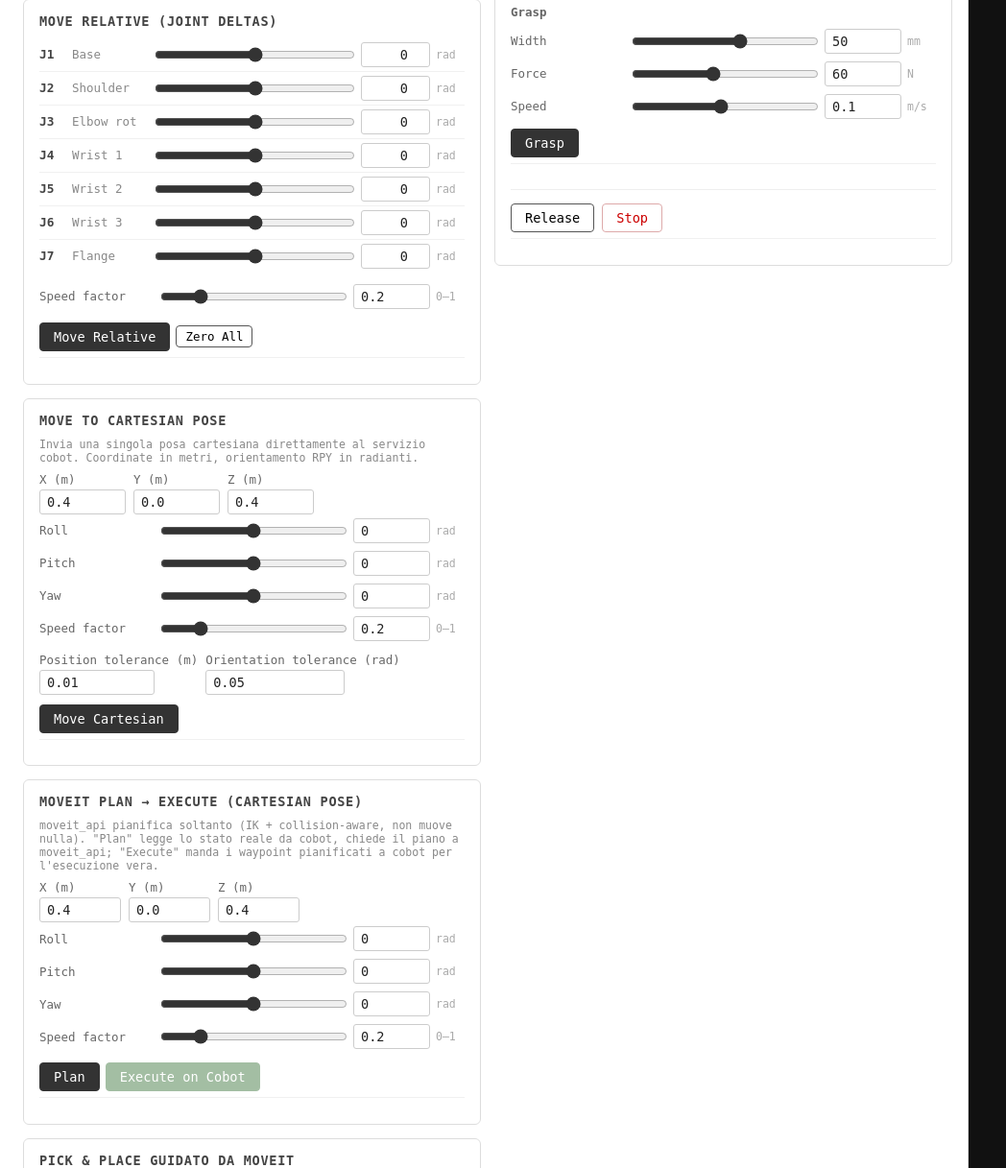
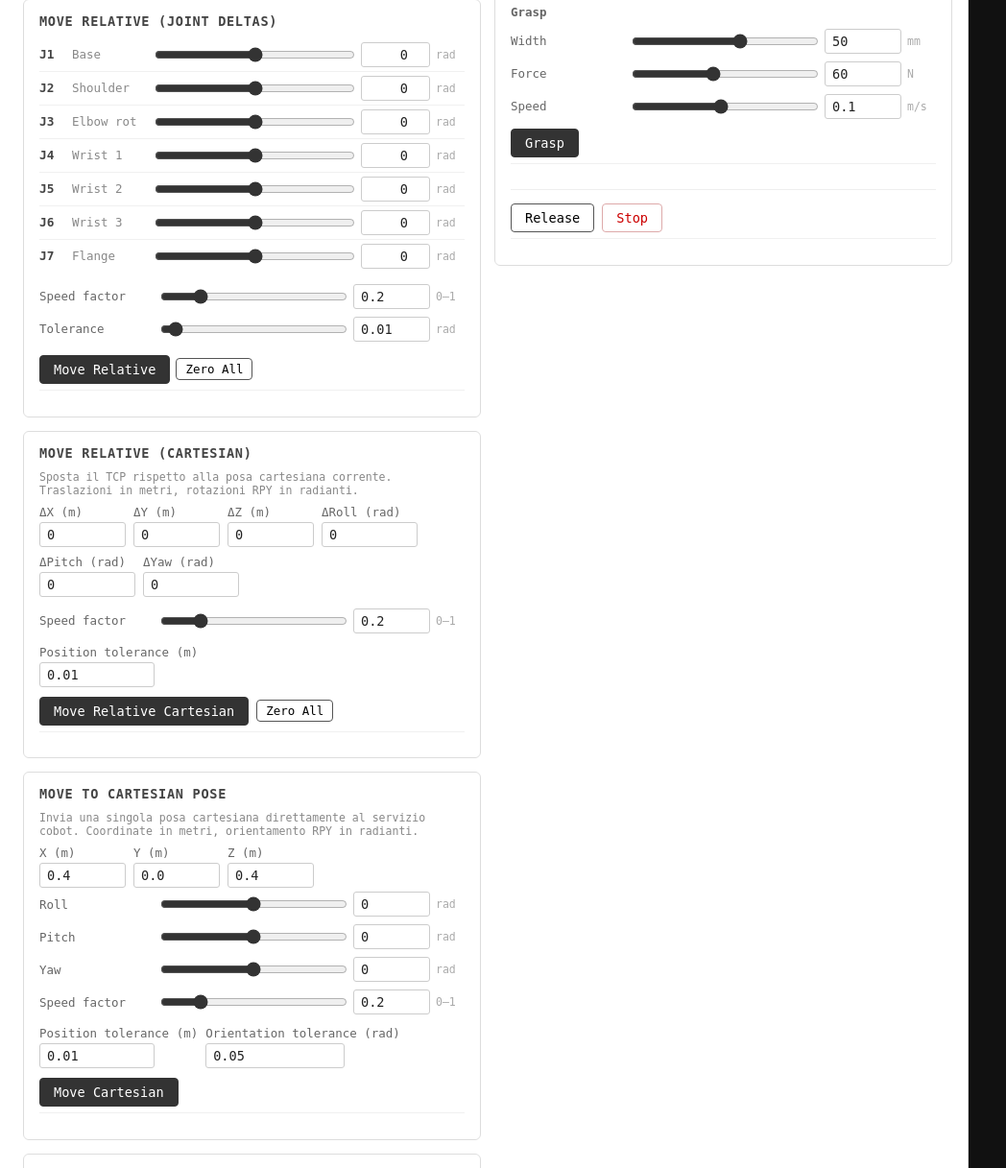
Before and after one commit to MizuNoMashu/Procedure_DSL, a Flask app: page /cobot in a window 1280 px wide. Shown: the part 1383-2600 px from the top of the page at 96% size, without its empty margins (0-1048 px from the left). Run offline with Flask 3, Linux system fonts and the light colour scheme; data that the repository does not hold is empty.

Commit message:
Add relative Cartesian motion controls and tolerance settings to Cobot UI

```diff
--- a/ui_dsl/src/templates/cobot.html
+++ b/ui_dsl/src/templates/cobot.html
@@ -343,11 +343,69 @@
             <input type="number" class="param-num" id="rel-speed-n" min="0.01" max="1" step="0.01" value="0.2" oninput="sync('rel-speed-n','rel-speed-s')">
             <span class="param-unit">0–1</span>
           </div>
+          <div class="param-row">
+            <label>Tolerance</label>
+            <input type="range" id="rel-tol-s" min="0.001" max="0.2" step="0.001" value="0.01" oninput="sync('rel-tol-s','rel-tol-n')">
+            <input type="number" class="param-num" id="rel-tol-n" min="0.001" max="0.2" step="0.001" value="0.01" oninput="sync('rel-tol-n','rel-tol-s')">
+            <span class="param-unit">rad</span>
+          </div>
           <div class="row" style="margin-top:10px;gap:6px">
             <button class="primary" onclick="moveRelative()">Move Relative</button>
             <button class="sm" onclick="zeroDeltas()">Zero All</button>
           </div>
           <div class="result-line" id="rel-result"></div>
+        </div>
+
+        <!-- Relative Cartesian displacement through cobot API -->
+        <div class="panel">
+          <h3>Move Relative (Cartesian)</h3>
+          <p style="font-size:0.72rem;color:#888;margin-bottom:8px">
+            Sposta il TCP rispetto alla posa cartesiana corrente. Traslazioni in metri,
+            rotazioni RPY in radianti.
+          </p>
+          <div class="row" style="flex-wrap:wrap">
+            <div class="col">
+              <label>ΔX (m)</label>
+              <input type="number" id="cart-rel-dx" step="0.001" value="0" style="width:90px">
+            </div>
+            <div class="col">
+              <label>ΔY (m)</label>
+              <input type="number" id="cart-rel-dy" step="0.001" value="0" style="width:90px">
+            </div>
+            <div class="col">
+              <label>ΔZ (m)</label>
+              <input type="number" id="cart-rel-dz" step="0.001" value="0" style="width:90px">
+            </div>
+            <div class="col">
+              <label>ΔRoll (rad)</label>
+              <input type="number" id="cart-rel-droll" step="0.01" value="0" style="width:100px">
+            </div>
+            <div class="col">
+              <label>ΔPitch (rad)</label>
+              <input type="number" id="cart-rel-dpitch" step="0.01" value="0" style="width:100px">
+            </div>
+            <div class="col">
+              <label>ΔYaw (rad)</label>
+              <input type="number" id="cart-rel-dyaw" step="0.01" value="0" style="width:100px">
+            </div>
+          </div>
+          <div class="param-row" style="margin-top:8px">
+            <label>Speed factor</label>
+            <input type="range" id="cart-rel-speed-s" min="0.01" max="1" step="0.01" value="0.2" oninput="sync('cart-rel-speed-s','cart-rel-speed-n')">
+            <input type="number" class="param-num" id="cart-rel-speed-n" min="0.01" max="1" step="0.01" value="0.2" oninput="sync('cart-rel-speed-n','cart-rel-speed-s')">
+            <span class="param-unit">0–1</span>
+          </div>
+          <div class="row" style="flex-wrap:wrap">
+            <div class="col">
+              <label>Position tolerance (m)</label>
+              <input type="number" id="cart-rel-tolerance" min="0.001" step="0.001" value="0.01" style="width:120px">
+            </div>
+          </div>
+          <div class="row" style="margin-top:10px">
+            <button class="primary" onclick="moveRelativeCartesian()">Move Relative Cartesian</button>
+            <button class="sm" onclick="zeroCartesianDeltas()">Zero All</button>
+          </div>
+          <div class="result-line" id="cart-rel-result"></div>
         </div>
 
         <!-- Single Cartesian motion through cobot API -->
@@ -456,6 +514,15 @@
             <input type="range" id="mv-speed-s" min="0.01" max="1" step="0.01" value="0.2" oninput="sync('mv-speed-s','mv-speed-n')">
             <input type="number" class="param-num" id="mv-speed-n" min="0.01" max="1" step="0.01" value="0.2" oninput="sync('mv-speed-n','mv-speed-s')">
             <span class="param-unit">0–1</span>
+          </div>
+          <div class="row" style="flex-wrap:wrap">
+            <div class="col">
+              <label>Durata per waypoint MoveIt (s)</label>
+              <input type="number" id="mv-segment-duration" min="0.5" max="30" step="0.1" value="0.7" style="width:145px">
+            </div>
+            <span style="font-size:0.72rem;color:#9a5a00;max-width:420px">
+              Usata solo per eseguire traiettorie MoveIt; ridurla aumenta la velocità e può causare arresti per limiti/collisioni. Prova gradualmente in condizioni sicure.
+            </span>
           </div>
           <div class="row" style="margin-top:10px;gap:6px">
             <button class="primary" onclick="planMoveItPose()">Plan</button>
@@ -913,8 +980,44 @@
     const { ok, data } = await cf('POST', 'api/motion-position-control/move-relative', {
       deltas: getJointVals('jd'),
       speed_factor: n('rel-speed-n'),
+      tolerance: n('rel-tol-n'),
     });
     setResult('rel-result', data, ok);
+  }
+  function zeroCartesianDeltas() {
+    ['dx', 'dy', 'dz', 'droll', 'dpitch', 'dyaw'].forEach(axis => {
+      document.getElementById(`cart-rel-${axis}`).value = 0;
+    });
+  }
+  async function moveRelativeCartesian() {
+    const deltaFields = ['dx', 'dy', 'dz', 'droll', 'dpitch', 'dyaw'];
+    const deltas = {};
+    for (const axis of deltaFields) {
+      const field = `cart-rel-${axis}`;
+      const value = n(field);
+      if (!Number.isFinite(value)) {
+        setResult('cart-rel-result', { error: `${axis}: inserire un delta numerico valido.` }, false);
+        return;
+      }
+      deltas[axis] = value;
+    }
+    const speedFactor = n('cart-rel-speed-n');
+    const tolerance = n('cart-rel-tolerance');
+    if (!Number.isFinite(speedFactor) || speedFactor < 0.01 || speedFactor > 1) {
+      setResult('cart-rel-result', { error: 'Speed factor deve essere compreso tra 0.01 e 1.' }, false);
+      return;
+    }
+    if (!Number.isFinite(tolerance) || tolerance <= 0) {
+      setResult('cart-rel-result', { error: 'Position tolerance deve essere maggiore di zero.' }, false);
+      return;
+    }
+
+    const { ok, data } = await cf('POST', 'api/motion-cartesian/move-relative', {
+      ...deltas,
+      speed_factor: speedFactor,
+      tolerance,
+    });
+    setResult('cart-rel-result', data, ok);
   }
   async function moveCartesianPose() {
     const fields = [
@@ -1011,12 +1114,18 @@
   async function executePlannedTrajectory() {
     if (!_lastTrajectory) return;
     const numPts = _lastTrajectory.points.length;
-    if (!confirm(`Eseguire su cobot la traiettoria pianificata (${numPts} waypoint)? Il robot si muoverà davvero.`)) return;
+    const segmentDuration = n('mv-segment-duration');
+    if (!Number.isFinite(segmentDuration) || segmentDuration < 0.5 || segmentDuration > 30) {
+      setResult('mv-plan-result', { error: 'La durata per waypoint deve essere compresa tra 0.5 e 30 secondi.' }, false);
+      return;
+    }
+    if (!confirm(`Eseguire su cobot la traiettoria pianificata (${numPts} waypoint, ${segmentDuration} s/waypoint)? Il robot si muoverà davvero.`)) return;
 
     const waypoints = _lastTrajectory.points.map(p => p.positions);
     const { ok, data } = await cf('POST', 'api/motion/execute-trajectory', {
       waypoints,
       speed_factor: n('mv-speed-n'),
+      segment_duration: segmentDuration,
     });
     setResult('mv-plan-result', data, ok);
   }
@@ -1069,7 +1178,7 @@
     return Object.fromEntries(data.joint_positions.map((value, i) => [FR3_JOINT_NAMES[i], value]));
   }
 
-  async function planAndExecuteWorkflowPose(position, label, speedFactor, rpy) {
+  async function planAndExecuteWorkflowPose(position, label, speedFactor, rpy, segmentDuration) {
     setMoveItWorkflowStatus(`${label}: lettura stato reale e pianificazione MoveIt…`);
     const start_joint_positions = await readRealJointPositions();
     const planned = await mf('POST', 'moveit/plan-pose', {
@@ -1104,6 +1213,7 @@
     const execution = await cf('POST', 'api/motion/execute-trajectory', {
       waypoints,
       speed_factor: speedFactor,
+      segment_duration: segmentDuration,
     });
     if (!execution.ok) throw new Error(execution.data.error || `Il cobot ha rifiutato la traiettoria per ${label}.`);
     await waitForCobotIdle();
@@ -1128,6 +1238,7 @@
     let objectWidth;
     let graspForce;
     let speedFactor;
+    let segmentDuration;
     let startRpy;
     let endRpy;
     try {
@@ -1144,6 +1255,7 @@
       objectWidth = workflowNumber('pp-object-width', 'Larghezza oggetto');
       graspForce = workflowNumber('pp-object-force', 'Forza grasp');
       speedFactor = workflowNumber('mv-speed-n', 'Speed factor');
+      segmentDuration = workflowNumber('mv-segment-duration', 'Durata per waypoint MoveIt');
       startRpy = [
         workflowNumber('pp-start-roll', 'Roll presa'),
         workflowNumber('pp-start-pitch', 'Pitch presa'),
@@ -1157,6 +1269,7 @@
       if (objectWidth < 0 || objectWidth > 80) throw new Error('La larghezza deve essere compresa tra 0 e 80 mm.');
       if (graspForce <= 0 || graspForce > 140) throw new Error('La forza deve essere maggiore di 0 e non superiore a 140 N.');
       if (speedFactor < 0.01 || speedFactor > 1) throw new Error('Lo speed factor deve essere compreso tra 0.01 e 1.');
+      if (segmentDuration < 0.5 || segmentDuration > 30) throw new Error('La durata per waypoint deve essere compresa tra 0.5 e 30 secondi.');
       if ([...startRpy, ...endRpy].some(angle => angle < -Math.PI || angle > Math.PI)) {
         throw new Error('Roll, Pitch e Yaw devono essere compresi tra -π e π rad.');
       }
@@ -1171,6 +1284,7 @@
       `Destinazione: [${endPosition.x}, ${endPosition.y}, ${endPosition.z}] m\n` +
       `Orientamento presa RPY: [${startRpy.join(', ')}] rad\n` +
       `Orientamento destinazione RPY: [${endRpy.join(', ')}] rad\n` +
+      `Durata MoveIt: ${segmentDuration} s/waypoint\n` +
       `Grasp: ${objectWidth} mm, ${graspForce} N\n` +
       'Al termine il gripper rilascerà l’oggetto.'
     );
@@ -1191,7 +1305,7 @@
         throw new Error(opening.data.error || 'Inizializzazione/apertura del gripper non riuscita.');
       }
 
-      await planAndExecuteWorkflowPose(startPosition, 'Fase 2/6: raggiungimento posizione di presa', speedFactor, startRpy);
+      await planAndExecuteWorkflowPose(startPosition, 'Fase 2/6: raggiungimento posizione di presa', speedFactor, startRpy, segmentDuration);
 
       setMoveItWorkflowStatus('Fase 3/6: presa oggetto con il gripper…');
       const grasp = await cf('POST', 'api/gripper/grasp', {
@@ -1207,7 +1321,7 @@
         throw new Error('Presa non confermata dallo stato del gripper; spostamento alla destinazione annullato.');
       }
 
-      await planAndExecuteWorkflowPose(endPosition, 'Fase 4/6: trasporto alla posizione finale', speedFactor, endRpy);
+      await planAndExecuteWorkflowPose(endPosition, 'Fase 4/6: trasporto alla posizione finale', speedFactor, endRpy, segmentDuration);
 
       setMoveItWorkflowStatus('Fase 5/6: apertura del gripper e rilascio oggetto…');
       const release = await cf('POST', 'api/gripper/release');
```
